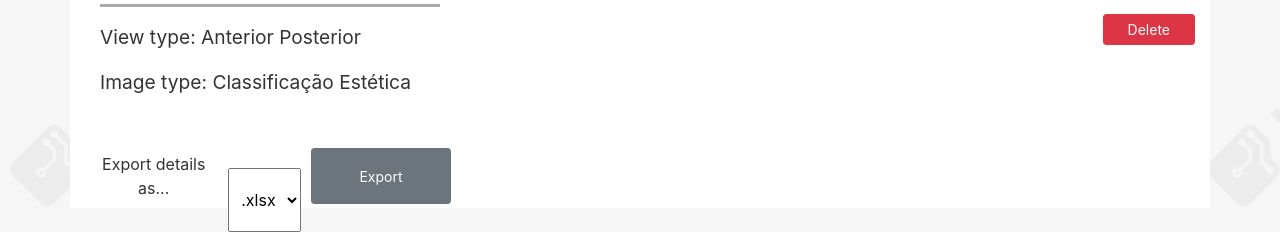
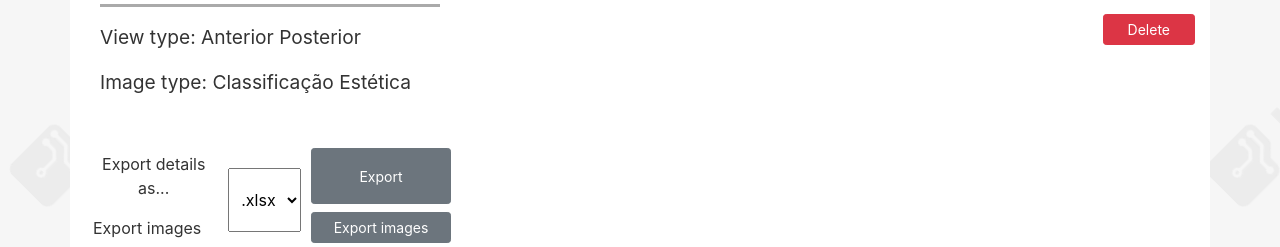
Before and after one commit to safarsaitam/ctm-interships-2020-webbcctcore, a Django app: page /patient/2/ in a window 1280 px wide. Shown: the part 680-927 px from the top of the page. Run offline with Django 3.2, Linux system fonts and the light colour scheme; a user stored in the database is signed in; data comes from the database, SQL or seed files in the repository; both versions use the stored data as it was after the commit; some libraries are stand-ins or nearby versions.

Commit message:
Added export images button

```diff
--- a/docker/bcctapp/templates/bcctapp/patient_detail.html
+++ b/docker/bcctapp/templates/bcctapp/patient_detail.html
@@ -237,7 +237,21 @@
                     </div>
                 </form>
             </div>
+                <div class="row">
+                  <form class="d-md-flex justify-content-between w-100"  method="POST" enctype="multipart/form-data">
+                    {% csrf_token %}
 
+                    <div class="form-group mb-0 p-0 ml-2">
+                    <label class = "mt-2 m-0 p-0">
+                        Export images
+                    </label>
+                    </div>
+
+                    <div class="px-1 d-flex justify-content-end">
+                      <input type="submit" value="Export images" id="export-button" class="btn btn-secondary btn-sm mt-1 mb-1 action-button">
+                    </div>
+                </form>
+                </div>
 
 
             {% elif  images_patient.number == 1 %}
```
Also changed, not shown: docker/db.sqlite3.
